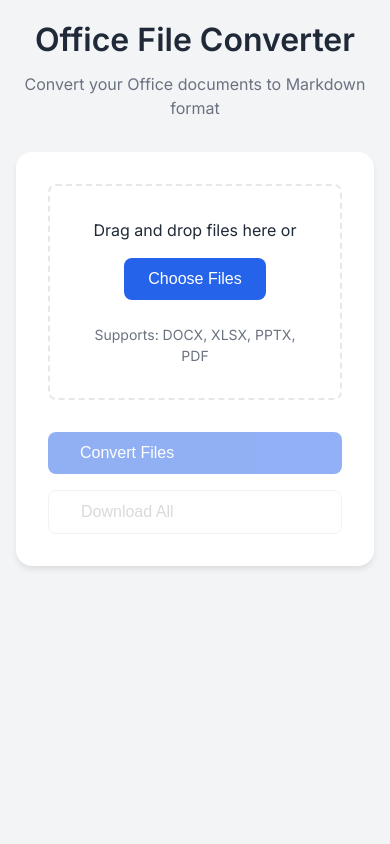
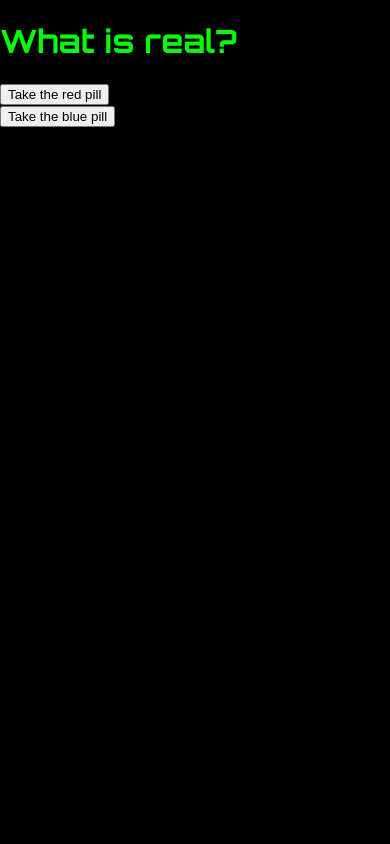
Before and after one commit to Nikoldigital777/Morpheus-AI, a Flask app: page / in a window 390 px wide. Run offline with Flask 2, Linux system fonts and the light colour scheme; some libraries are stand-ins or nearby versions.

Commit message:
Restored to 'e3a4547e1e49a77e66e1bc7ac549637c90d20a5e'
Replit-Restored-To:e3a4547e1e49a77e66e1bc7ac549637c90d20a5e

```diff
--- a/static/app.js
+++ /dev/null
@@ -1,158 +0,0 @@
-
-document.addEventListener('DOMContentLoaded', () => {
-    const dropZone = document.getElementById('drop-zone');
-    const fileInput = document.getElementById('file-input');
-    const conversionList = document.getElementById('conversion-list');
-    const convertBtn = document.getElementById('convert-btn');
-    const downloadAllBtn = document.getElementById('download-all');
-    const resultsContainer = document.getElementById('conversion-results');
-
-    let files = [];
-
-    // Drag and drop handlers
-    dropZone.addEventListener('dragover', (e) => {
-        e.preventDefault();
-        dropZone.classList.add('dragover');
-    });
-
-    dropZone.addEventListener('dragleave', () => {
-        dropZone.classList.remove('dragover');
-    });
-
-    dropZone.addEventListener('drop', (e) => {
-        e.preventDefault();
-        dropZone.classList.remove('dragover');
-        handleFiles(e.dataTransfer.files);
-    });
-
-    fileInput.addEventListener('change', (e) => {
-        handleFiles(e.target.files);
-    });
-
-    function handleFiles(fileList) {
-        const newFiles = Array.from(fileList).filter(file => {
-            const ext = file.name.split('.').pop().toLowerCase();
-            return ['docx', 'xlsx', 'pptx', 'pdf'].includes(ext);
-        });
-
-        files = [...files, ...newFiles];
-        updateFilesList();
-        updateButtons();
-    }
-
-    function updateFilesList() {
-        conversionList.innerHTML = files.map((file, index) => `
-            <div class="file-item">
-                <i class="fas fa-file file-icon"></i>
-                <div class="file-info">
-                    <div class="file-name">${file.name}</div>
-                    <div class="file-size">${formatFileSize(file.size)}</div>
-                </div>
-                <button class="remove-btn" onclick="removeFile(${index})">
-                    <i class="fas fa-times"></i>
-                </button>
-            </div>
-        `).join('');
-    }
-
-    function updateButtons() {
-        convertBtn.disabled = files.length === 0;
-        downloadAllBtn.disabled = !document.querySelector('.result-item');
-    }
-
-    window.removeFile = (index) => {
-        files.splice(index, 1);
-        updateFilesList();
-        updateButtons();
-    };
-
-    convertBtn.addEventListener('click', async () => {
-        convertBtn.disabled = true;
-        convertBtn.innerHTML = '<i class="fas fa-spinner fa-spin"></i> Converting...';
-
-        const formData = new FormData();
-        files.forEach(file => formData.append('files', file));
-
-        try {
-            const response = await fetch('/convert', {
-                method: 'POST',
-                body: formData
-            });
-
-            const results = await response.json();
-            displayResults(results);
-        } catch (error) {
-            alert('Error converting files. Please try again.');
-        } finally {
-            convertBtn.disabled = false;
-            convertBtn.innerHTML = '<i class="fas fa-sync-alt"></i> Convert Files';
-            updateButtons();
-        }
-    });
-
-    function displayResults(results) {
-        resultsContainer.innerHTML = results.map(result => `
-            <div class="result-item">
-                <div class="result-header">
-                    <h3>${result.filename}</h3>
-                    <span class="status ${result.success ? 'success' : 'error'}">
-                        ${result.success ? 'Converted' : 'Failed'}
-                    </span>
-                </div>
-                ${result.success ? `
-                    <div class="result-content">${escapeHtml(result.content.slice(0, 200))}...</div>
-                    <div class="result-actions">
-                        <button class="copy-btn" onclick="copyContent('${result.id}')">
-                            <i class="fas fa-copy"></i> Copy
-                        </button>
-                        <button class="download-btn" onclick="downloadResult('${result.id}')">
-                            <i class="fas fa-download"></i> Download
-                        </button>
-                    </div>
-                ` : `
-                    <div class="error-message">${result.error}</div>
-                `}
-            </div>
-        `).join('');
-    }
-
-    window.copyContent = async (resultId) => {
-        const content = document.querySelector(`#result-${resultId} .result-content`).textContent;
-        await navigator.clipboard.writeText(content);
-
-        const copyBtn = document.querySelector(`#result-${resultId} .copy-btn`);
-        copyBtn.innerHTML = '<i class="fas fa-check"></i> Copied!';
-        setTimeout(() => {
-            copyBtn.innerHTML = '<i class="fas fa-copy"></i> Copy';
-        }, 2000);
-    };
-
-    window.downloadResult = (resultId) => {
-        const content = document.querySelector(`#result-${resultId} .result-content`).textContent;
-        const filename = document.querySelector(`#result-${resultId} h3`).textContent;
-
-        const blob = new Blob([content], { type: 'text/markdown' });
-        const url = URL.createObjectURL(blob);
-        const a = document.createElement('a');
-        a.href = url;
-        a.download = filename.replace(/\.[^/.]+$/, '.md');
-        document.body.appendChild(a);
-        a.click();
-        document.body.removeChild(a);
-        URL.revokeObjectURL(url);
-    };
-
-    function formatFileSize(bytes) {
-        if (bytes === 0) return '0 Bytes';
-        const k = 1024;
-        const sizes = ['Bytes', 'KB', 'MB', 'GB'];
-        const i = Math.floor(Math.log(bytes) / Math.log(k));
-        return parseFloat((bytes / Math.pow(k, i)).toFixed(2)) + ' ' + sizes[i];
-    }
-
-    function escapeHtml(text) {
-        const div = document.createElement('div');
-        div.textContent = text;
-        return div.innerHTML;
-    }
-});
--- a/static/styles.css
+++ b/static/styles.css
@@ -521,239 +521,3 @@ a:focus, button:focus, input:focus {
 .fa-spinner {
     animation: spin 1s linear infinite;
 }
-
-
-:root {
-    --primary-color: #2563eb;
-    --primary-hover: #1d4ed8;
-    --success-color: #22c55e;
-    --error-color: #ef4444;
-    --text-primary: #1f2937;
-    --text-secondary: #6b7280;
-    --border-color: #e5e7eb;
-    --bg-hover: #f9fafb;
-}
-
-* {
-    margin: 0;
-    padding: 0;
-    box-sizing: border-box;
-}
-
-body {
-    font-family: 'Inter', sans-serif;
-    line-height: 1.5;
-    color: var(--text-primary);
-    background-color: #f3f4f6;
-}
-
-.container {
-    max-width: 1200px;
-    margin: 0 auto;
-    padding: 2rem;
-}
-
-.app-header {
-    text-align: center;
-    margin-bottom: 2rem;
-}
-
-.app-header h1 {
-    font-size: 2.5rem;
-    font-weight: 600;
-    margin-bottom: 0.5rem;
-}
-
-.subtitle {
-    color: var(--text-secondary);
-}
-
-.converter-card {
-    background: white;
-    border-radius: 1rem;
-    padding: 2rem;
-    box-shadow: 0 4px 6px -1px rgb(0 0 0 / 0.1);
-}
-
-.dropzone {
-    border: 2px dashed var(--border-color);
-    border-radius: 0.5rem;
-    padding: 2rem;
-    text-align: center;
-    transition: all 0.3s ease;
-}
-
-.dropzone.dragover {
-    border-color: var(--primary-color);
-    background-color: var(--bg-hover);
-}
-
-.dropzone i {
-    font-size: 3rem;
-    color: var(--primary-color);
-    margin-bottom: 1rem;
-}
-
-.upload-btn {
-    background-color: var(--primary-color);
-    color: white;
-    padding: 0.75rem 1.5rem;
-    border: none;
-    border-radius: 0.5rem;
-    font-size: 1rem;
-    cursor: pointer;
-    margin: 1rem 0;
-    transition: background-color 0.3s ease;
-}
-
-.upload-btn:hover {
-    background-color: var(--primary-hover);
-}
-
-.file-types {
-    color: var(--text-secondary);
-    font-size: 0.875rem;
-    margin-top: 0.5rem;
-}
-
-.conversion-list {
-    margin-top: 2rem;
-}
-
-.file-item {
-    display: flex;
-    align-items: center;
-    padding: 1rem;
-    border: 1px solid var(--border-color);
-    border-radius: 0.5rem;
-    margin-bottom: 0.5rem;
-}
-
-.file-item .file-icon {
-    margin-right: 1rem;
-    color: var(--text-secondary);
-}
-
-.file-item .file-info {
-    flex: 1;
-}
-
-.file-item .file-name {
-    font-weight: 500;
-}
-
-.file-item .file-size {
-    font-size: 0.875rem;
-    color: var(--text-secondary);
-}
-
-.file-item .remove-btn {
-    background: none;
-    border: none;
-    color: var(--error-color);
-    cursor: pointer;
-    padding: 0.5rem;
-}
-
-.actions {
-    display: flex;
-    gap: 1rem;
-    margin-top: 2rem;
-}
-
-.primary-btn, .secondary-btn {
-    padding: 0.75rem 1.5rem;
-    border: none;
-    border-radius: 0.5rem;
-    font-size: 1rem;
-    cursor: pointer;
-    display: flex;
-    align-items: center;
-    gap: 0.5rem;
-    transition: all 0.3s ease;
-}
-
-.primary-btn {
-    background-color: var(--primary-color);
-    color: white;
-}
-
-.primary-btn:hover {
-    background-color: var(--primary-hover);
-}
-
-.secondary-btn {
-    background-color: white;
-    border: 1px solid var(--border-color);
-}
-
-.secondary-btn:hover {
-    background-color: var(--bg-hover);
-}
-
-.primary-btn:disabled, .secondary-btn:disabled {
-    opacity: 0.5;
-    cursor: not-allowed;
-}
-
-.conversion-results {
-    margin-top: 2rem;
-}
-
-.result-item {
-    background: white;
-    border-radius: 0.5rem;
-    padding: 1rem;
-    margin-bottom: 1rem;
-    box-shadow: 0 1px 3px 0 rgb(0 0 0 / 0.1);
-}
-
-.result-header {
-    display: flex;
-    justify-content: space-between;
-    align-items: center;
-    margin-bottom: 1rem;
-}
-
-.result-content {
-    padding: 1rem;
-    background-color: #f8fafc;
-    border-radius: 0.5rem;
-    font-family: monospace;
-}
-
-.result-actions {
-    display: flex;
-    gap: 0.5rem;
-    margin-top: 1rem;
-}
-
-.copy-btn, .download-btn {
-    padding: 0.5rem 1rem;
-    border: 1px solid var(--border-color);
-    border-radius: 0.25rem;
-    background: white;
-    cursor: pointer;
-    font-size: 0.875rem;
-    display: flex;
-    align-items: center;
-    gap: 0.25rem;
-}
-
-.copy-btn:hover, .download-btn:hover {
-    background-color: var(--bg-hover);
-}
-
-@media (max-width: 640px) {
-    .container {
-        padding: 1rem;
-    }
-
-    .actions {
-        flex-direction: column;
-    }
-
-    .app-header h1 {
-        font-size: 2rem;
-    }
-}
--- a/templates/index.html
+++ b/templates/index.html
@@ -4,45 +4,25 @@
 <head>
     <meta charset="UTF-8">
     <meta name="viewport" content="width=device-width, initial-scale=1.0">
-    <title>Office File Converter</title>
-    <link href="https://fonts.googleapis.com/css2?family=Inter:wght@400;500;600&display=swap" rel="stylesheet">
+    <title>Morpheus AI - What is Real?</title>
     <link rel="stylesheet" href="{{ url_for('static', filename='styles.css') }}">
-    <script src="https://kit.fontawesome.com/your-fontawesome-kit.js" crossorigin="anonymous"></script>
+    <link href="https://fonts.googleapis.com/css2?family=Orbitron:wght@400;700&display=swap" rel="stylesheet">
 </head>
-<body>
-    <main class="container">
-        <header class="app-header">
-            <h1>Office File Converter</h1>
-            <p class="subtitle">Convert your Office documents to Markdown format</p>
-        </header>
-
-        <div class="converter-card">
-            <div class="dropzone" id="drop-zone">
-                <i class="fas fa-cloud-upload-alt"></i>
-                <p>Drag and drop files here or</p>
-                <button class="upload-btn" onclick="document.getElementById('file-input').click()">Choose Files</button>
-                <input type="file" id="file-input" multiple hidden accept=".docx,.xlsx,.pptx,.pdf">
-                <p class="file-types">Supports: DOCX, XLSX, PPTX, PDF</p>
+<body class="landing-body">
+    <canvas id="matrix-canvas"></canvas>
+    <main class="content">
+        <h1 id="main-question">What is real?</h1>
+        <div class="pill-container">
+            <div class="pill-option">
+                <button id="red-pill-btn" class="pill-button red">Take the red pill</button>
             </div>
-
-            <div class="conversion-list" id="conversion-list">
-                <!-- Files will be listed here -->
-            </div>
-
-            <div class="actions">
-                <button id="convert-btn" class="primary-btn" disabled>
-                    <i class="fas fa-sync-alt"></i> Convert Files
-                </button>
-                <button id="download-all" class="secondary-btn" disabled>
-                    <i class="fas fa-download"></i> Download All
-                </button>
+            <div class="pill-option">
+                <button id="blue-pill-btn" class="pill-button blue">Take the blue pill</button>
             </div>
         </div>
-
-        <div class="conversion-results" id="conversion-results">
-            <!-- Results will be shown here -->
-        </div>
     </main>
-    <script src="{{ url_for('static', filename='app.js') }}"></script>
+    <script src="{{ url_for('static', filename='landing.js') }}"></script>
+    <script src="{{ url_for('static', filename='js/matrix.js') }}"></script>
+    <script src="{{ url_for('static', filename='landing.js') }}"></script>
 </body>
 </html>
```
